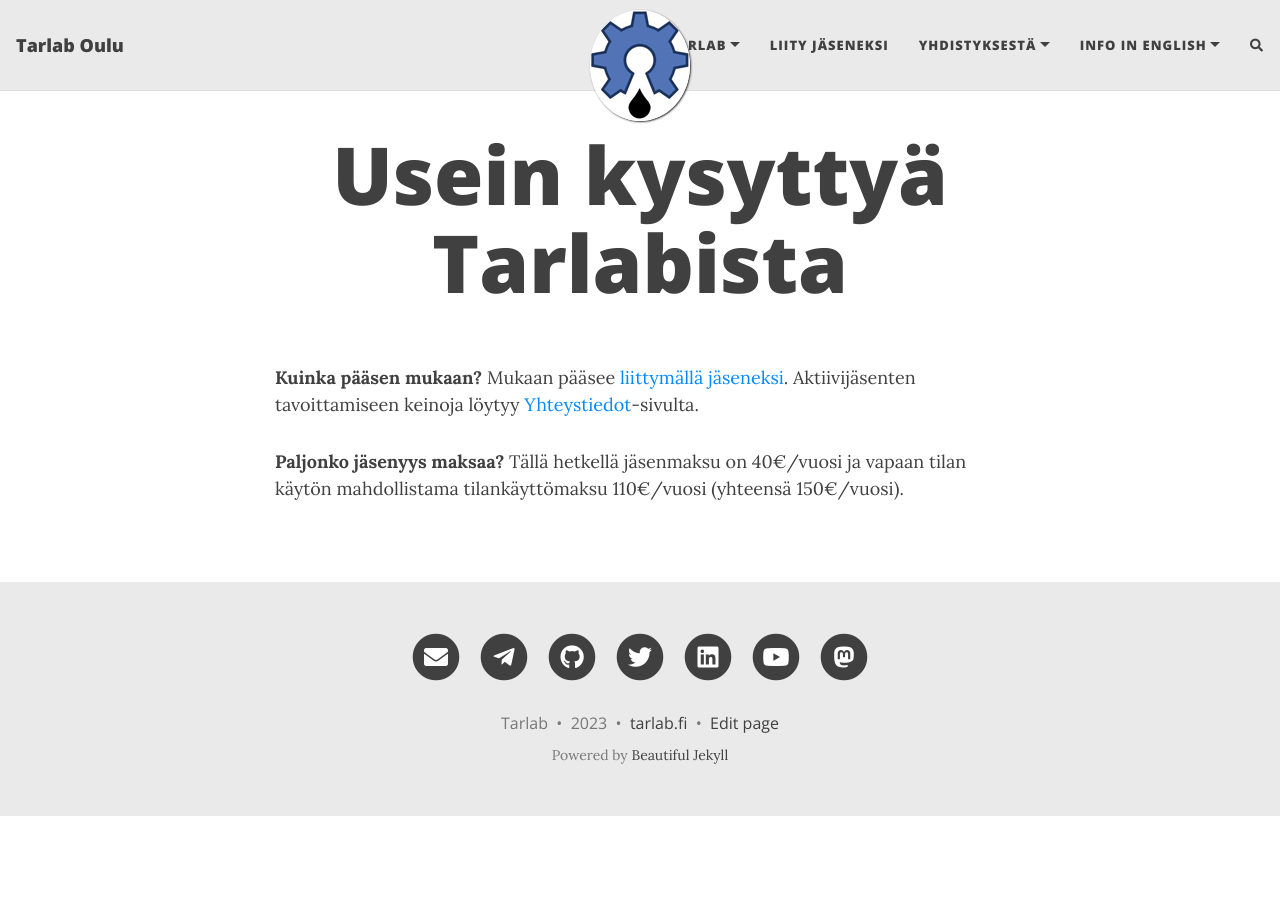
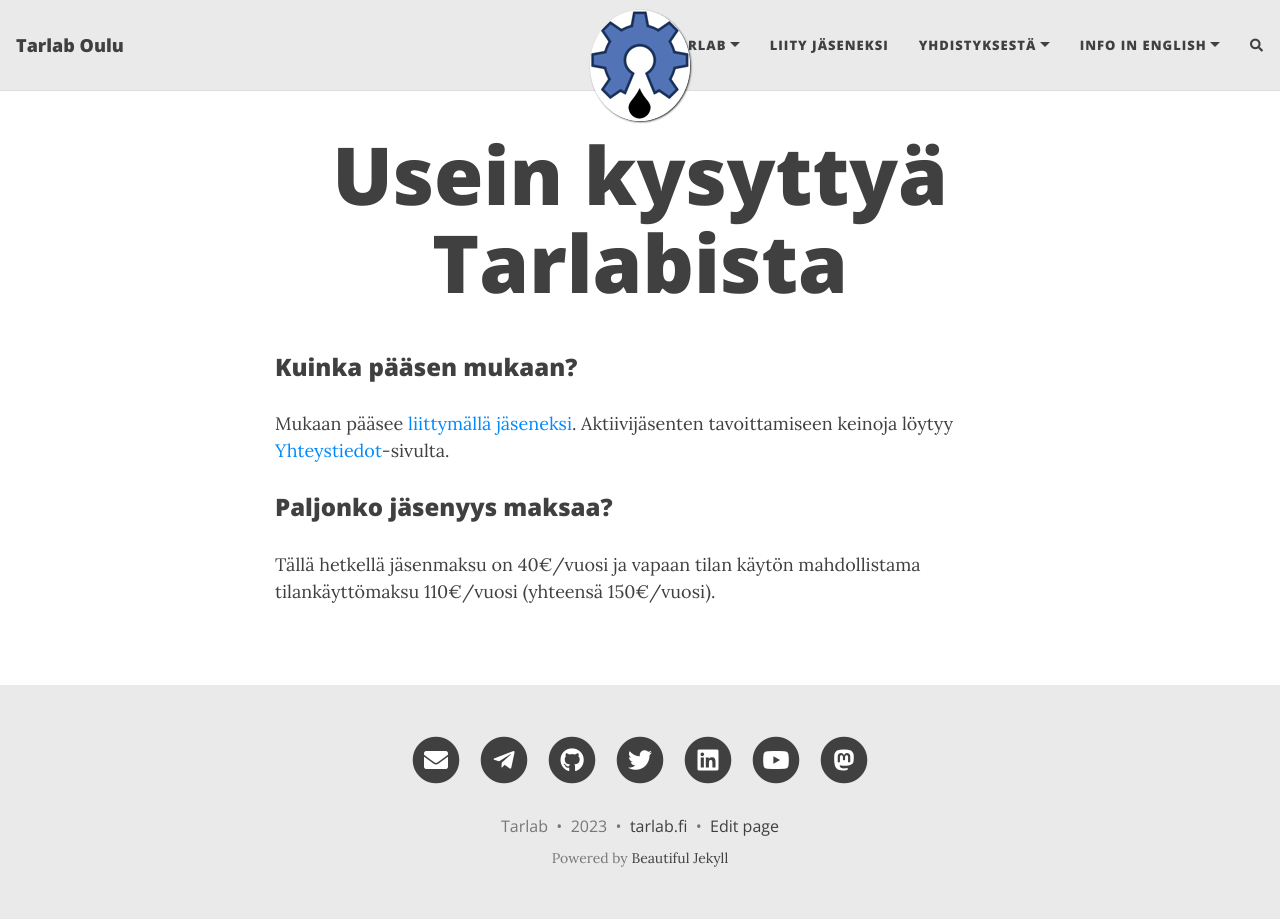
Before and after one commit to Tarlab/tarlab.github.io, a Jekyll site: the page built from _pages/ukk.md, in a window 1280 px wide. Built offline with Jekyll 4.4.1, drawn with Linux system fonts in a browser that asks for light colours; nearby versions of some CDN libraries; comment, search, counter and statistics services are not loaded.

Commit message:
Layout fixes.

```diff
--- a/_pages/ukk.md
+++ b/_pages/ukk.md
@@ -2,8 +2,8 @@
 layout: page
 title: Usein kysyttyä Tarlabista
 ---
-**Kuinka pääsen mukaan?**
+### Kuinka pääsen mukaan?
 Mukaan pääsee [liittymällä jäseneksi](https://tarlab.fi/join). Aktiivijäsenten tavoittamiseen keinoja löytyy [Yhteystiedot](/yhteystiedot)-sivulta.
 
-**Paljonko jäsenyys maksaa?**
+### Paljonko jäsenyys maksaa?
 Tällä hetkellä jäsenmaksu on 40€/vuosi ja vapaan tilan käytön mahdollistama tilankäyttömaksu 110€/vuosi (yhteensä 150€/vuosi).
```
